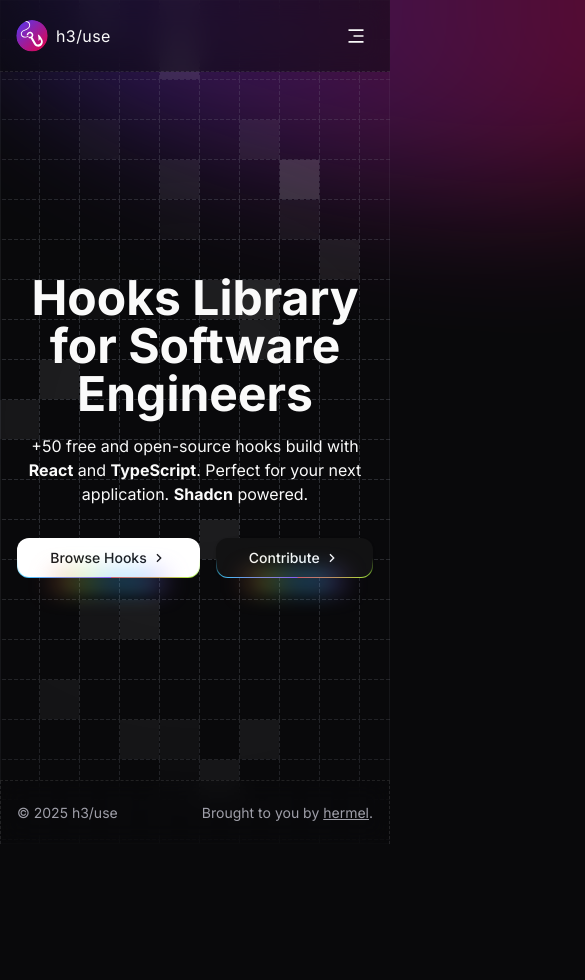
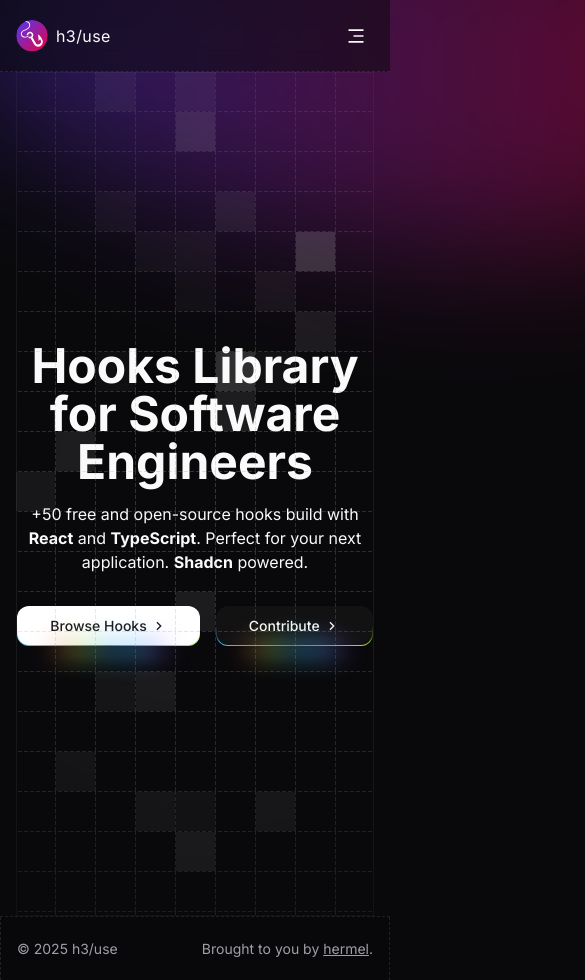
Before and after one commit to matbrgz/guarahooks, a Next.js app: page / in a window 390 px wide. Shown: the top 980 px of the page, 585 px wide, since content can reach past the window. Before the commit the page ends 844 px from the top, so only its background shows below. Built offline with nearby package versions, Linux system fonts and the light colour scheme.

Commit message:
style(home): throw design elements to hero component

```diff
--- a/app/page.tsx
+++ b/app/page.tsx
@@ -1,5 +1,3 @@
-import { BlurredBlob } from '@/components/design/blurred-blob';
-import { AnimatedGridPattern } from '@/components/magicui/animated-grid-pattern';
 import { Hero } from '@/components/sections/hero';
 
 import { cn } from '@/lib/utils';
@@ -7,27 +5,12 @@ import { cn } from '@/lib/utils';
 export default function Home() {
   return (
     <section
-      className={cn('flex items-center justify-center grow px-4 lg:px-0')}
+      className={cn(
+        'flex flex-col items-center justify-center grow px-4 lg:px-0',
+      )}
     >
       <Hero />
-      {/* TODO: Add a section with hooks examples */}
-      {/* TODO: Add a section with testimonials */}
-      <AnimatedGridPattern
-        numSquares={30}
-        maxOpacity={0.1}
-        duration={3}
-        repeatDelay={1}
-        strokeDasharray={'4 2'}
-        className={cn(
-          '[mask-image:radial-gradient(800px_circle_at_center,white,transparent)]',
-          'inset-x-0',
-        )}
-      />
-      <BlurredBlob
-        className="lg:-top-[120%] -top-1/2 left-1/2 lg:-translate-x-1/8 lg:opacity-30 opacity-40 rotate-90 lg:rotate-270"
-        colorFrom="#EC003F"
-        colorTo="#4F39F6"
-      />
+      {/* <HooksDemo /> */}
     </section>
   );
 }
--- a/components/design/blurred-blob.tsx
+++ b/components/design/blurred-blob.tsx
@@ -15,7 +15,7 @@ export function BlurredBlob({
   return (
     <div
       className={cn(
-        'fixed inset-0 z-[-1] w-full h-full blur-[70px] animate-[rotate_8s_linear_infinite]',
+        'absolute inset-0 z-[-1] w-full h-full blur-[70px] animate-[rotate_8s_linear_infinite]',
         className,
       )}
       style={{
--- a/components/sections/hero.tsx
+++ b/components/sections/hero.tsx
@@ -1,6 +1,8 @@
 import Link from 'next/link';
 
+import { BlurredBlob } from '@/components/design/blurred-blob';
 import { Icons } from '@/components/icons';
+import { AnimatedGridPattern } from '@/components/magicui/animated-grid-pattern';
 import { buttonVariants } from '@/components/ui/button';
 
 import { cn } from '@/lib/utils';
@@ -11,7 +13,7 @@ export function Hero() {
   return (
     <section
       className={cn(
-        'z-10 flex flex-col items-center justify-center grow gap-8',
+        'relative z-10 flex flex-col items-center justify-center grow gap-8 w-full h-screen',
       )}
     >
       <hgroup
@@ -53,6 +55,22 @@ export function Hero() {
           <Icons.Chevron.Right className="size-4 group-hover:translate-x-1 duration-200 transition-transform" />
         </Link>
       </div>
+      <AnimatedGridPattern
+        numSquares={30}
+        maxOpacity={0.1}
+        duration={3}
+        repeatDelay={1}
+        strokeDasharray={'4 2'}
+        className={cn(
+          '[mask-image:radial-gradient(800px_circle_at_center,white,transparent)]',
+          'inset-x-0',
+        )}
+      />
+      <BlurredBlob
+        className="lg:-top-[120%] -top-1/2 left-1/2 lg:-translate-x-1/8 lg:opacity-30 opacity-40 rotate-90 lg:rotate-270"
+        colorFrom="#EC003F"
+        colorTo="#4F39F6"
+      />
     </section>
   );
 }
```
